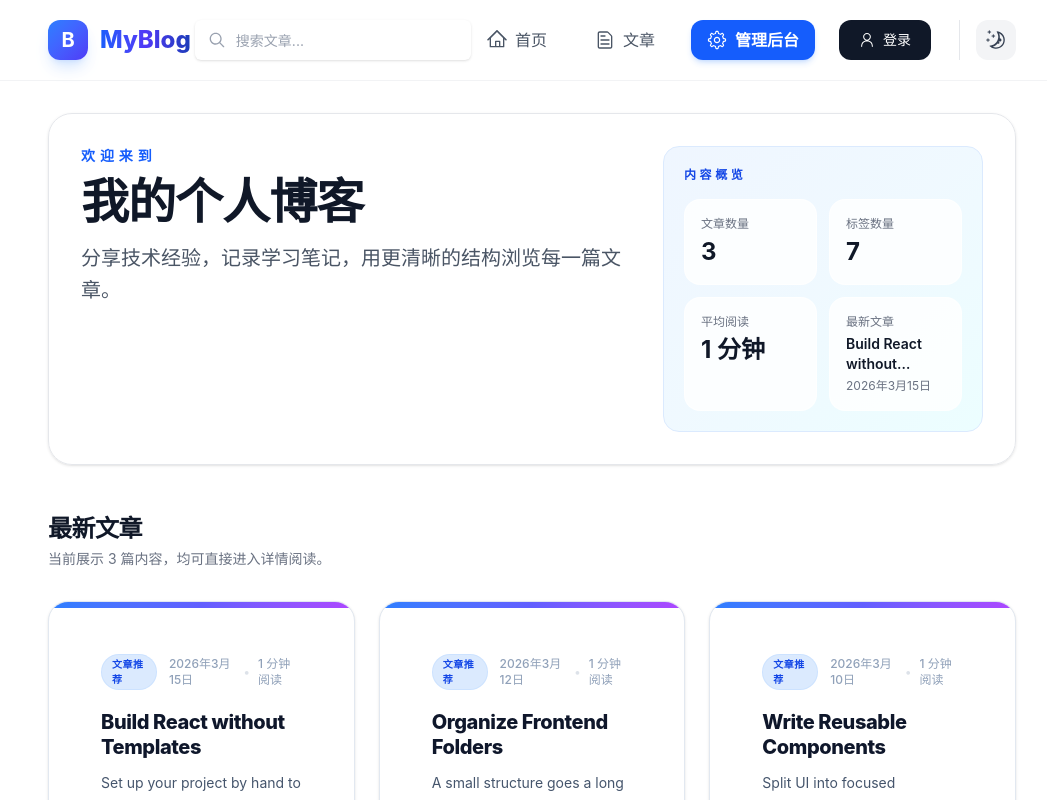
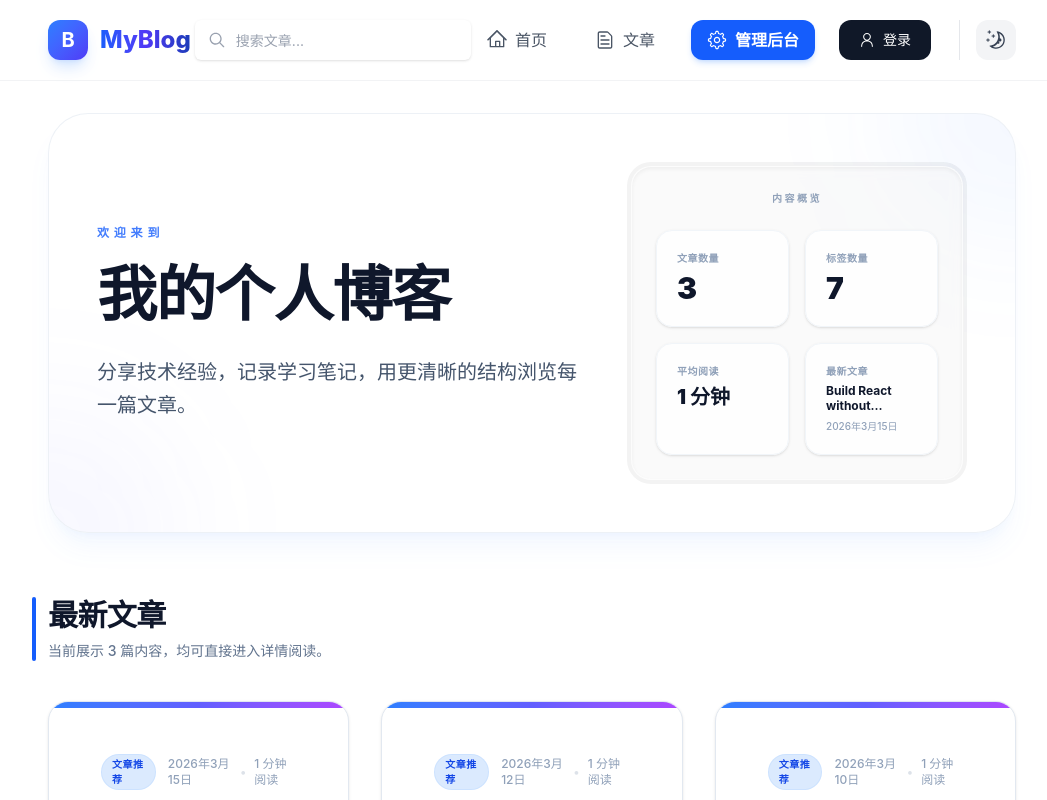
Before and after one commit to BqLee-AI/blog-FE, a React (Vite) app: page / in a window 1280 px wide. Shown: the top 800 px of the page, without its empty margins (108-1155 px from the left). Built offline with nearby package versions, Linux system fonts and the light colour scheme; no server answers.

Commit message:
style: 重构首页视觉布局，提升概览区域高级感

```diff
--- a/src/pages/HomePage.tsx
+++ b/src/pages/HomePage.tsx
@@ -36,44 +36,49 @@ export default function HomePage() {
   }, [fetchPosts]);
 
   return (
-    <div>
+    <div className="animate-fade-in">
       {/* 页面标题 */}
-      <header className="mb-12 grid gap-6 rounded-3xl border border-gray-200 dark:border-gray-800 bg-white/80 dark:bg-gray-900/80 p-6 shadow-sm backdrop-blur md:grid-cols-[minmax(0,1.6fr)_minmax(320px,0.9fr)] md:p-8">
-        <div>
-          <p className="text-blue-600 dark:text-blue-400 font-bold text-sm tracking-[0.35em] uppercase mb-3">
+      <header className="mb-16 grid gap-8 rounded-[2.5rem] border border-slate-200/60 dark:border-slate-800/60 bg-white/40 dark:bg-slate-900/40 p-8 shadow-xl shadow-blue-500/5 backdrop-blur-xl md:grid-cols-[minmax(0,1.5fr)_minmax(340px,1fr)] md:p-12 relative overflow-hidden">
+        <div className="absolute top-0 right-0 w-64 h-64 bg-blue-500/5 rounded-full blur-3xl -mr-32 -mt-32" />
+        <div className="absolute bottom-0 left-0 w-64 h-64 bg-indigo-500/5 rounded-full blur-3xl -ml-32 -mb-32" />
+
+        <div className="relative z-10 flex flex-col justify-center">
+          <p className="text-blue-600 dark:text-blue-400 font-extrabold text-xs tracking-[0.4em] uppercase mb-4 opacity-80">
             欢迎来到
           </p>
-          <h1 className="text-4xl md:text-5xl font-bold text-gray-900 dark:text-white mb-4">
+          <h1 className="text-4xl md:text-6xl font-black text-slate-900 dark:text-white mb-6 tracking-tight leading-tight">
             我的个人博客
           </h1>
-          <p className="text-lg md:text-xl text-gray-600 dark:text-gray-400 max-w-2xl leading-8">
+          <p className="text-lg md:text-xl text-slate-600 dark:text-slate-400 max-w-xl leading-relaxed font-medium">
             分享技术经验，记录学习笔记，用更清晰的结构浏览每一篇文章。
           </p>
         </div>
 
-        <div className="rounded-2xl bg-gradient-to-br from-blue-50 via-sky-50 to-cyan-50 dark:from-blue-900/20 dark:via-sky-900/10 dark:to-cyan-900/10 p-5 border border-blue-100 dark:border-blue-900/30">
-          <p className="text-xs font-bold tracking-[0.3em] uppercase text-blue-700 dark:text-blue-300 mb-4">
+        <div className="relative z-10 rounded-3xl bg-neutral-900/5 dark:bg-white/5 p-1 backdrop-blur-sm">
+          <div className="rounded-[1.25rem] bg-white/60 dark:bg-slate-950/60 p-6 shadow-inner border border-white/40 dark:border-slate-800/40">
+            <p className="text-[10px] font-black tracking-[0.25em] uppercase text-slate-400 dark:text-slate-500 mb-6 text-center">
               内容概览
             </p>
-          <div className="grid grid-cols-2 gap-3">
-            <div className="rounded-2xl bg-white/80 dark:bg-gray-950/40 p-4 border border-white/70 dark:border-gray-800/60">
-              <p className="text-xs text-gray-500 dark:text-gray-400 mb-1">文章数量</p>
-              <p className="text-2xl font-bold text-gray-900 dark:text-white">{articleOverview.articleCount}</p>
+            <div className="grid grid-cols-2 gap-4">
+              <div className="rounded-2xl bg-white/80 dark:bg-slate-900/80 p-5 border border-slate-100 dark:border-slate-800 shadow-sm group hover:border-blue-500/30 transition-all">
+                <p className="text-[10px] font-bold text-slate-400 dark:text-slate-500 mb-1 uppercase tracking-wider">文章数量</p>
+                <p className="text-3xl font-black text-slate-900 dark:text-white group-hover:text-blue-600 transition-colors">{articleOverview.articleCount}</p>
               </div>
-            <div className="rounded-2xl bg-white/80 dark:bg-gray-950/40 p-4 border border-white/70 dark:border-gray-800/60">
-              <p className="text-xs text-gray-500 dark:text-gray-400 mb-1">标签数量</p>
-              <p className="text-2xl font-bold text-gray-900 dark:text-white">{articleOverview.tagCount}</p>
+              <div className="rounded-2xl bg-white/80 dark:bg-slate-900/80 p-5 border border-slate-100 dark:border-slate-800 shadow-sm group hover:border-blue-500/30 transition-all">
+                <p className="text-[10px] font-bold text-slate-400 dark:text-slate-500 mb-1 uppercase tracking-wider">标签数量</p>
+                <p className="text-3xl font-black text-slate-900 dark:text-white group-hover:text-blue-600 transition-colors">{articleOverview.tagCount}</p>
               </div>
-            <div className="rounded-2xl bg-white/80 dark:bg-gray-950/40 p-4 border border-white/70 dark:border-gray-800/60">
-              <p className="text-xs text-gray-500 dark:text-gray-400 mb-1">平均阅读</p>
-              <p className="text-2xl font-bold text-gray-900 dark:text-white">{articleOverview.averageReadingTime} 分钟</p>
+              <div className="rounded-2xl bg-white/80 dark:bg-slate-900/80 p-5 border border-slate-100 dark:border-slate-800 shadow-sm group hover:border-blue-500/30 transition-all">
+                <p className="text-[10px] font-bold text-slate-400 dark:text-slate-500 mb-1 uppercase tracking-wider">平均阅读</p>
+                <p className="text-xl font-black text-slate-900 dark:text-white group-hover:text-blue-600 transition-colors">{articleOverview.averageReadingTime} 分钟</p>
               </div>
-            <div className="rounded-2xl bg-white/80 dark:bg-gray-950/40 p-4 border border-white/70 dark:border-gray-800/60">
-              <p className="text-xs text-gray-500 dark:text-gray-400 mb-1">最新文章</p>
-              <p className="text-sm font-semibold text-gray-900 dark:text-white line-clamp-2">{articleOverview.latestTitle}</p>
+              <div className="rounded-2xl bg-white/80 dark:bg-slate-900/80 p-5 border border-slate-100 dark:border-slate-800 shadow-sm group hover:border-blue-500/30 transition-all">
+                <p className="text-[10px] font-bold text-slate-400 dark:text-slate-500 mb-1 uppercase tracking-wider">最新文章</p>
+                <p className="text-xs font-bold text-slate-900 dark:text-white line-clamp-2 leading-tight group-hover:text-blue-600 transition-colors">{articleOverview.latestTitle}</p>
                 {articleOverview.latestDate && (
-                <p className="text-xs text-gray-500 dark:text-gray-400 mt-1">{articleOverview.latestDate}</p>
+                  <p className="text-[10px] text-slate-400 dark:text-slate-500 mt-1.5 font-medium">{articleOverview.latestDate}</p>
                 )}
+              </div>
             </div>
           </div>
         </div>
@@ -81,29 +86,30 @@ export default function HomePage() {
 
       {/* 文章列表 */}
       <section>
-        <div className="flex items-end justify-between gap-4 mb-8">
-          <div>
-            <h2 className="text-2xl font-bold text-gray-900 dark:text-white">最新文章</h2>
-            <p className="text-sm text-gray-500 dark:text-gray-400 mt-1">
+        <div className="flex items-end justify-between gap-4 mb-10">
+          <div className="relative">
+            <div className="absolute -left-4 top-0 bottom-0 w-1 bg-blue-600 rounded-full" />
+            <h2 className="text-3xl font-black text-slate-900 dark:text-white tracking-tight">最新文章</h2>
+            <p className="text-sm text-slate-500 dark:text-slate-400 mt-2 font-medium">
               当前展示 {articleOverview.articleCount} 篇内容，均可直接进入详情阅读。
             </p>
           </div>
         </div>
 
         {isLoading ? (
-          <div className="flex items-center justify-center min-h-[300px]">
+          <div className="flex items-center justify-center min-h-[400px]">
             <div className="text-center">
-              <div className="w-12 h-12 border-4 border-blue-200 dark:border-blue-800 border-t-blue-600 dark:border-t-blue-400 rounded-full animate-spin mx-auto mb-4"></div>
-              <p className="text-gray-600 dark:text-gray-400">加载文章中...</p>
+              <div className="w-14 h-14 border-[3px] border-blue-100 dark:border-blue-900/30 border-t-blue-600 dark:border-t-blue-500 rounded-full animate-spin mx-auto mb-6"></div>
+              <p className="text-slate-500 dark:text-slate-400 font-medium tracking-wide">加载文章中...</p>
             </div>
           </div>
         ) : posts.length === 0 ? (
-          <div className="text-center py-16 bg-gray-50 dark:bg-gray-800 rounded-2xl border border-dashed border-gray-200 dark:border-gray-700">
-            <p className="text-gray-500 dark:text-gray-400 text-lg">暂无文章</p>
-            <p className="text-sm text-gray-400 dark:text-gray-500 mt-2">先准备一篇内容，页面就会立刻活起来。</p>
+          <div className="text-center py-24 bg-slate-50/50 dark:bg-slate-900/50 rounded-[2rem] border-2 border-dashed border-slate-200 dark:border-slate-800">
+            <p className="text-slate-400 dark:text-slate-500 text-xl font-bold">暂无文章</p>
+            <p className="text-sm text-slate-400 dark:text-slate-500 mt-3">先准备一篇内容，页面就会立刻活起来。</p>
           </div>
         ) : (
-          <div className="grid grid-cols-1 md:grid-cols-2 lg:grid-cols-3 gap-6">
+          <div className="grid grid-cols-1 md:grid-cols-2 lg:grid-cols-3 gap-8">
             {posts.map((post) => (
               <PostCard key={post.id} post={post} />
             ))}
```
Lines whose indentation alone changed are shown as unchanged.
